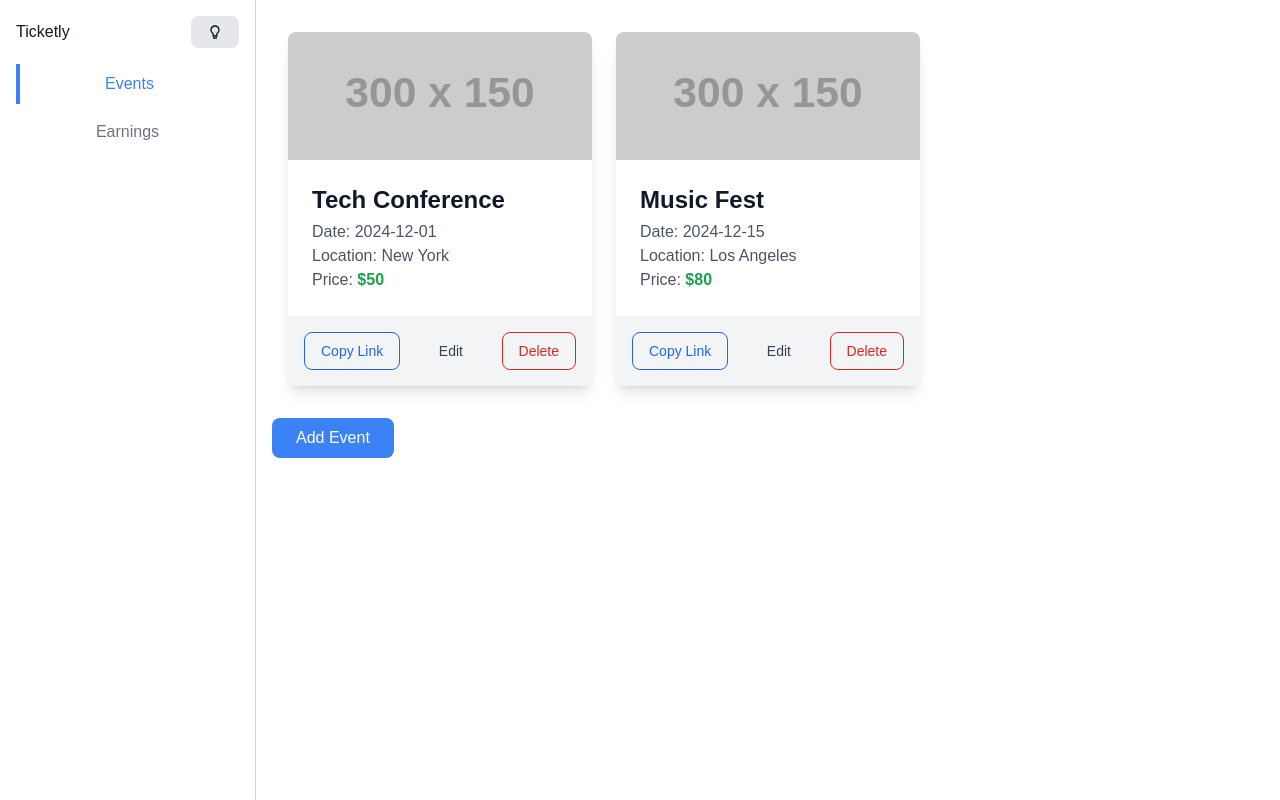
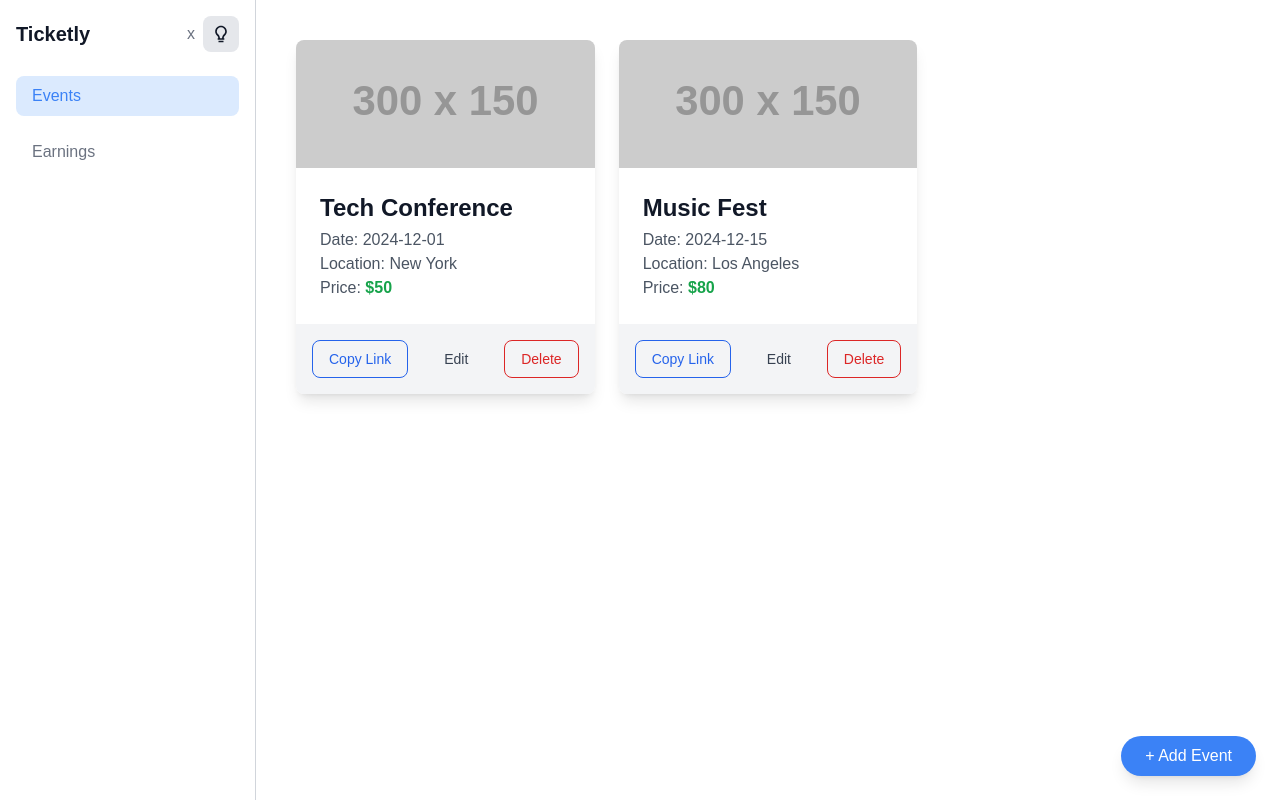
Before and after one commit to JabulaniUsen/Virtual-Ticket, a Next.js app: page /dashboard in a window 1280 px wide. Built offline with nearby package versions, Linux system fonts and the light colour scheme.

Commit message:
made an sidebar collapsible and ehnanced user interface

```diff
--- a/src/app/dashboard/page.tsx
+++ b/src/app/dashboard/page.tsx
@@ -1,20 +1,21 @@
+
 "use client";
 
-import { useState, useEffect } from 'react';
-import { motion } from 'framer-motion';
+import { useState } from 'react';
+import { motion, AnimatePresence } from 'framer-motion';
 import EventList from '../components/EventList';
 import Earnings from '../components/Earning';
 import EventForm from '../components/EventForm';
 import { BiBulb } from 'react-icons/bi';
-import logo from '../../../public/logo.svg'
+// import logo from '../../../public/logo.svg';
 
 const Dashboard = () => {
   const [activeTab, setActiveTab] = useState(0);
   const [openForm, setOpenForm] = useState(false);
+  const [isSidebarOpen, setIsSidebarOpen] = useState(true);
 
   const toggleDarkMode = () => {
-    const bodyClass = document.body.classList;
-    bodyClass.toggle('dark');
+    document.body.classList.toggle('dark');
   };
 
   const handleOpenForm = () => setOpenForm(true);
@@ -22,62 +23,92 @@ const Dashboard = () => {
 
   return (
     <div className="min-h-screen flex flex-row bg-white text-gray-900 dark:bg-gray-900 dark:text-white transition-colors duration-300">
+
       {/* Sidebar */}
-      <aside className="w-64 p-4 border-r border-gray-300 dark:border-gray-600">
-        <header className="flex justify-between items-center mb-4">
-          <div className="">
-            {/* <img src={logo} alt="Logo" className="h-10" /> */}
-            Ticketly
+      <aside className={`flex-shrink-0 p-4 border-r border-gray-300 dark:border-gray-600 transition-all duration-300 ${isSidebarOpen ? 'w-64' : 'w-20'}`}>
+        <header className="flex justify-between items-center mb-6">
+          <div className="text-xl font-semibold">
+            {isSidebarOpen ? "Ticketly" : "T"}
           </div>
-          <button onClick={toggleDarkMode} className="px-4 py-2 rounded-lg bg-gray-200 text-gray-900 dark:bg-gray-700 dark:text-white transition-colors">
-            <BiBulb/>
-          </button>
+          <div className="flex space-x-2 items-center">
+            <button onClick={() => setIsSidebarOpen(!isSidebarOpen)} className="text-gray-500 dark:text-gray-300">
+              {isSidebarOpen ? 'x' : '='}
+            </button>
+            <button onClick={toggleDarkMode} className="p-2 rounded-lg bg-gray-200 dark:bg-gray-700 text-gray-900 dark:text-white transition-colors">
+              <BiBulb size={20} />
+            </button>
+          </div>
         </header>
+
         {/* Tabs */}
-        <nav className="flex flex-col space-y-2">
+        <nav className="flex flex-col space-y-4">
           <button
-            className={`py-2 px-4 transition-colors ${activeTab === 0 ? 'border-l-4 border-blue-500 text-blue-500' : 'text-gray-500 hover:text-gray-700'}`}
+            className={`flex items-center space-x-2 py-2 px-4 transition-all duration-300 rounded-lg ${
+              activeTab === 0 ? 'bg-blue-100 text-blue-500 dark:bg-blue-900 dark:text-blue-300' : 'text-gray-500 hover:bg-gray-100 dark:hover:bg-gray-700 dark:text-gray-300'
+            }`}
             onClick={() => setActiveTab(0)}
           >
-            Events
+            <span>{isSidebarOpen ? "Events" : "T"}</span>
           </button>
           <button
-            className={`py-2 px-4 transition-colors ${activeTab === 1 ? 'border-l-4 border-blue-500 text-blue-500' : 'text-gray-500 hover:text-gray-700'}`}
+            className={`flex items-center space-x-2 py-2 px-4 transition-all duration-300 rounded-lg ${
+              activeTab === 1 ? 'bg-blue-100 text-blue-500 dark:bg-blue-900 dark:text-blue-300' : 'text-gray-500 hover:bg-gray-100 dark:hover:bg-gray-700 dark:text-gray-300'
+            }`}
             onClick={() => setActiveTab(1)}
           >
-            Earnings
+            <span>{isSidebarOpen && 'Earnings'}</span>
           </button>
         </nav>
       </aside>
 
       {/* Main Content */}
-      <main className="flex-grow p-4">
+      <main className="flex-grow p-6">
+      <AnimatePresence mode="wait">
         <motion.div
           key={activeTab}
           initial={{ opacity: 0 }}
           animate={{ opacity: 1 }}
           exit={{ opacity: 0 }}
-          transition={{ duration: 0.3 }}
+          transition={{ duration: 0.4 }}
         >
           {activeTab === 0 && <EventList />}
           {activeTab === 1 && <Earnings />}
         </motion.div>
+      </AnimatePresence>
+
 
         {/* Add Event Button */}
-        <button onClick={handleOpenForm} className="mt-4 px-6 py-2 bg-blue-500 text-white rounded-lg hover:bg-blue-600 transition-colors">
-          Add Event
+        <button onClick={handleOpenForm} className="fixed bottom-6 right-6 px-6 py-2 bg-blue-500 text-white rounded-full shadow-lg hover:bg-blue-600 transition-all duration-300">
+          + Add Event
         </button>
 
         {/* Add Event Form Modal */}
         {openForm && (
-          <div className="fixed inset-0 flex items-center justify-center bg-black bg-opacity-50">
-            <div className="bg-white rounded-lg p-6 shadow-lg dark:bg-gray-800">
-              <EventForm onClose={handleCloseForm} open={openForm} />
-              <button onClick={handleCloseForm} className="mt-4 px-4 py-2 bg-red-500 text-white rounded-lg hover:bg-red-600 transition-colors">
-                Close
-              </button>
-            </div>
-          </div>
+          <AnimatePresence>
+            <motion.div
+              className="fixed inset-0 flex items-center justify-center bg-black bg-opacity-50"
+              initial={{ opacity: 0 }}
+              animate={{ opacity: 1 }}
+              exit={{ opacity: 0 }}
+              transition={{ duration: 0.3 }}
+            >
+              <motion.div
+                className="bg-white dark:bg-gray-800 rounded-lg p-6 shadow-2xl w-full max-w-lg mx-4"
+                initial={{ scale: 0.9 }}
+                animate={{ scale: 1 }}
+                exit={{ scale: 0.9 }}
+                transition={{ duration: 0.3 }}
+              >
+                <EventForm onClose={handleCloseForm} open={openForm} />
+                <button
+                  onClick={handleCloseForm}
+                  className="mt-4 px-4 py-2 bg-red-500 text-white rounded-lg hover:bg-red-600 transition-all"
+                >
+                  Close
+                </button>
+              </motion.div>
+            </motion.div>
+          </AnimatePresence>
         )}
       </main>
     </div>
```
